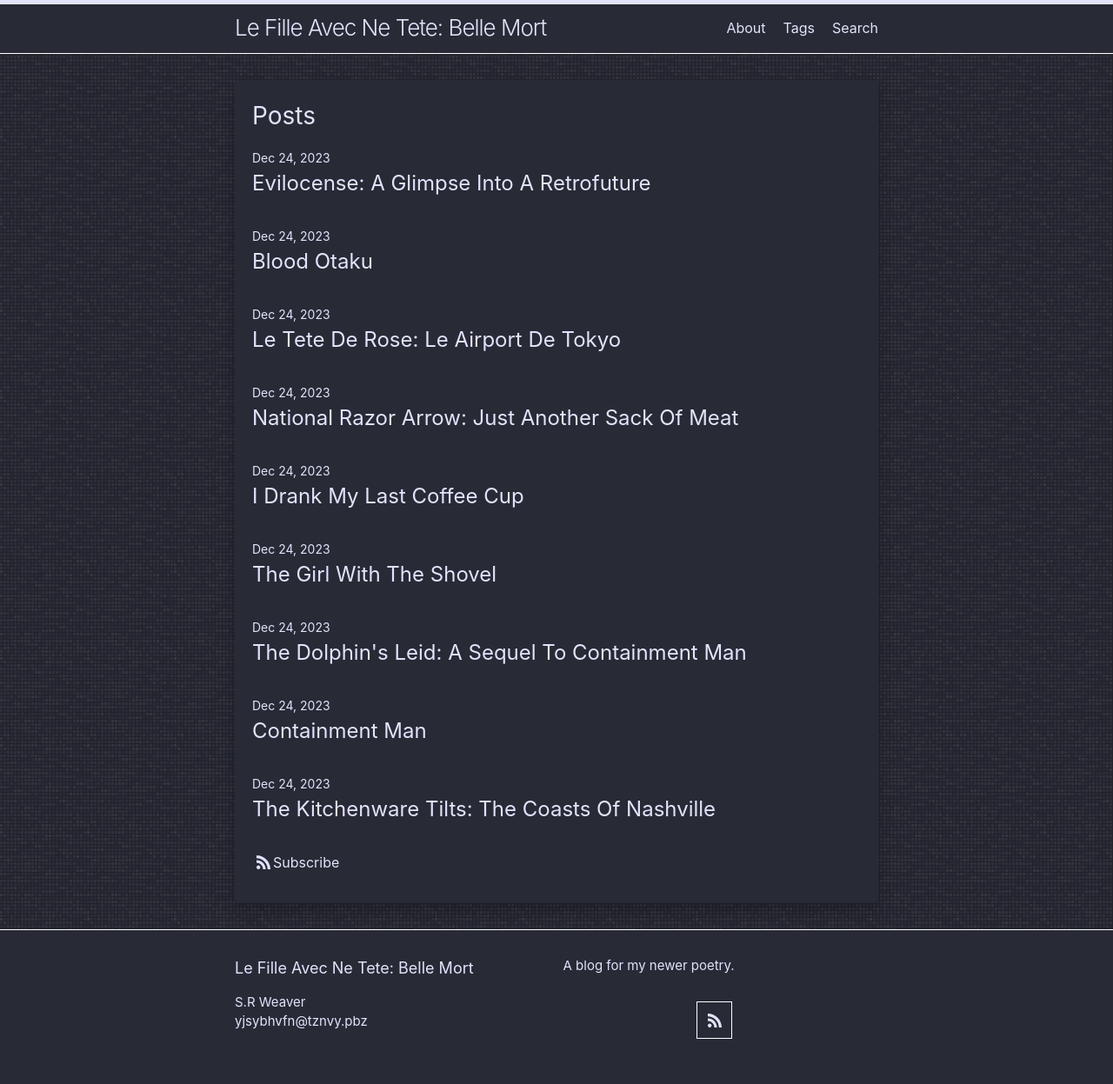
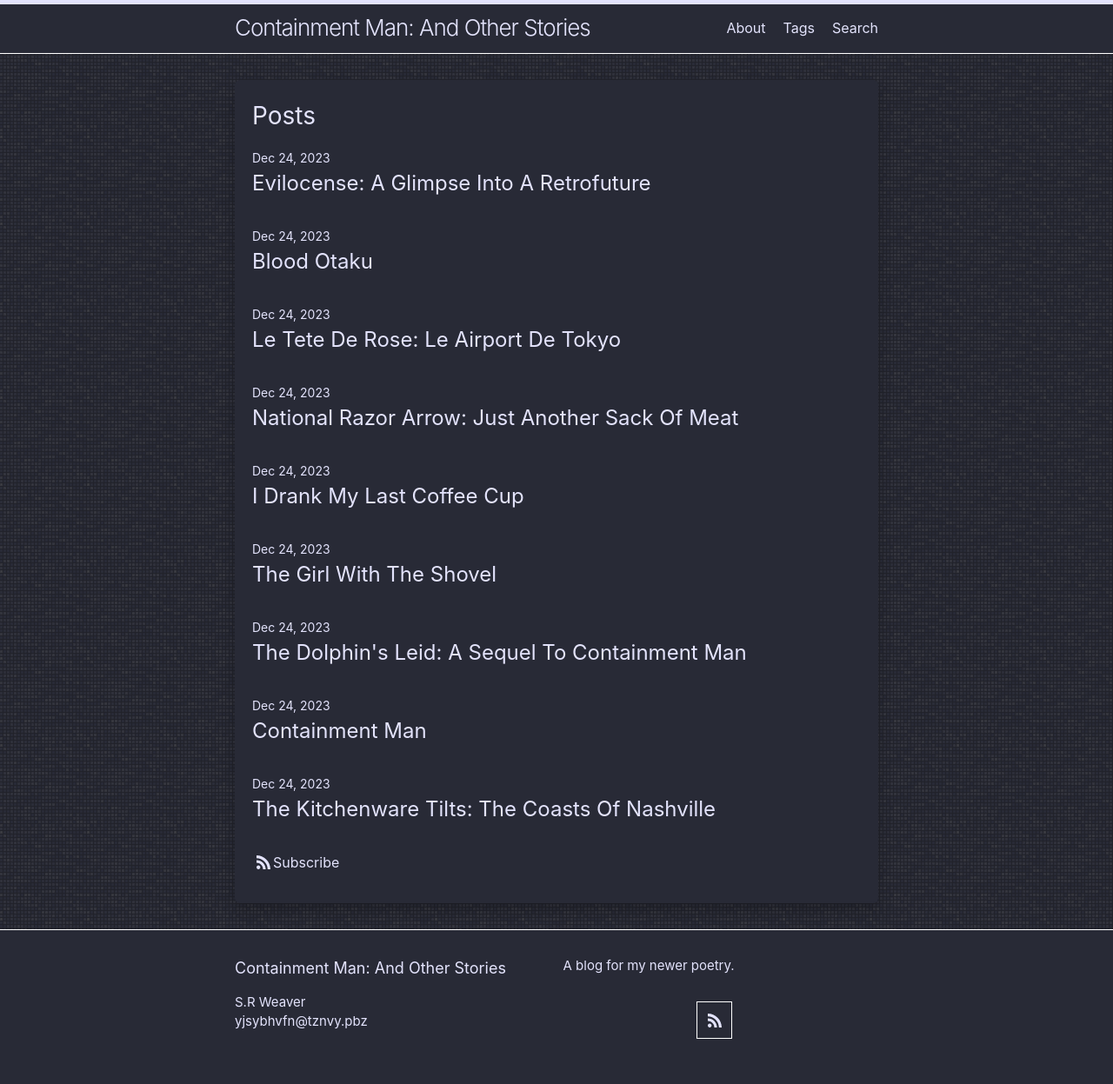
Before and after one commit to LWFlouisa/ContainmentManStories, a Jekyll site: the page built from index.md, in a window 1280 px wide. Shown: the whole page at 87% size. Built offline with Jekyll 4.4.1, drawn with Linux system fonts in a browser that asks for light colours.

Commit message:
Update _config.yml

```diff
--- a/_config.yml
+++ b/_config.yml
@@ -1,4 +1,4 @@
-title: "Le Fille Avec Ne Tete: Belle Mort"
+title: "Containment Man: And Other Stories"
 author: "S.R Weaver"
 email: yjsybhvfn@tznvy.pbz
 description: > # this means to ignore newlines until "show_exerpts:"
```
